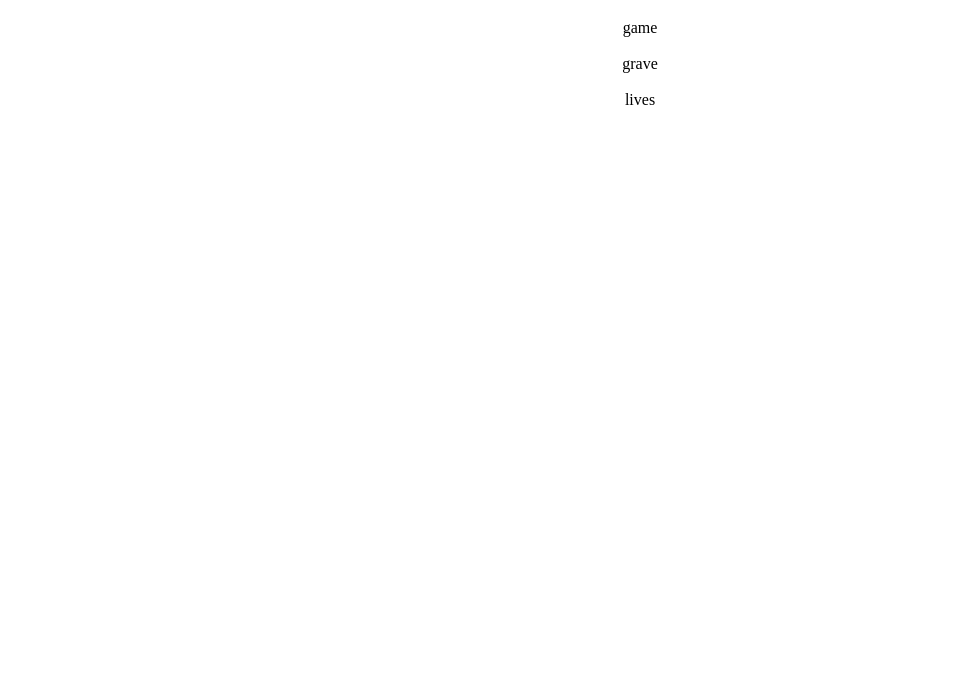
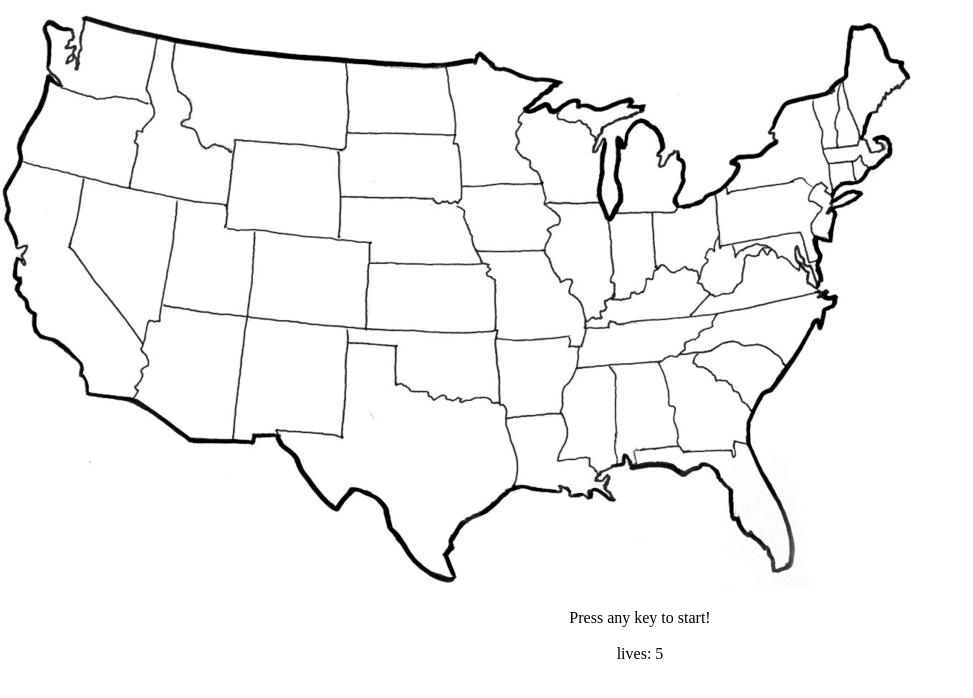
Before and after one commit to toatsted/hangman-game, a plain HTML site: page index.html in a window 1280 px wide. Shown: the whole page, without its empty margins (0-973 px from the left). Drawn offline with Linux system fonts and the light colour scheme.

Commit message:
map outline added

```diff
--- a/assets/css/style.css
+++ b/assets/css/style.css
@@ -2,3 +2,7 @@ p {
 	text-align: center;
 	margin: 20px 0;
 }
+
+img {
+	margin: 0 auto;
+}
--- a/index.html
+++ b/index.html
@@ -8,13 +8,19 @@
 	<link rel="stylesheet" href="./assets/css/style.css" type="text/css">
 
 	<script src="./assets/javascript/game.js"></script>
+
+	<!-- <script src="./assets/javascript/oopGame.js"></script> --><!-- Object oriented attempt file -->
 </head>
 <body>
 
-	<p id="game">game</p>
+	<img src="./assets/images/usa-map.jpg" alt="usa map">
 
-	<p id="grave">grave</p>
+	<div class="gameContainer">
+		<p id="game">Press any key to start!</p>
 
-	<p id="lives">lives</p>
+		<p id="grave"></p>
+
+		<p id="lives">lives: 5</p>
+	</div>
 </body>
 </html>
```
Also changed, not shown: assets/images/usa-map.jpg (added), assets/javascript/oopGame.js (added).
